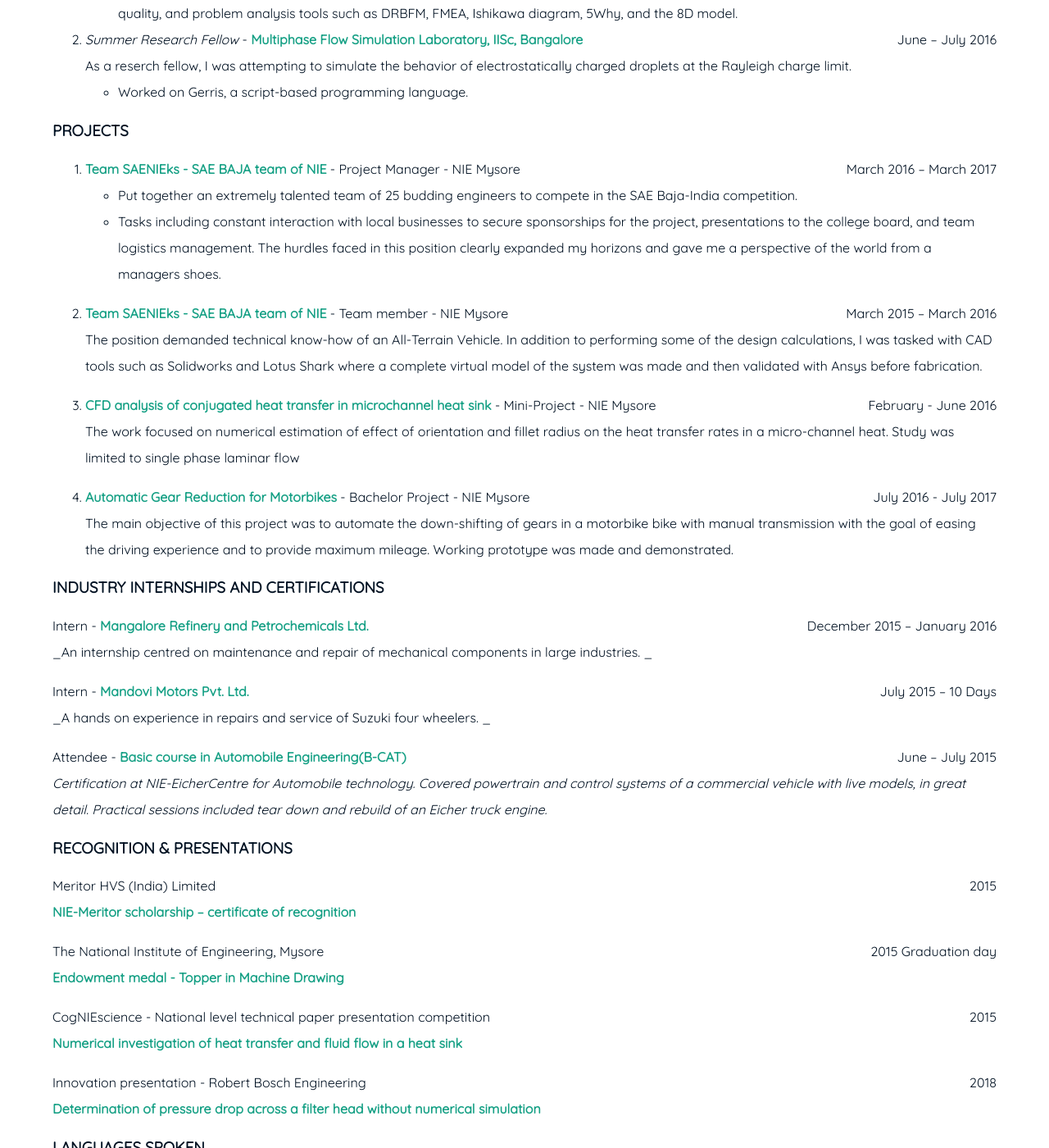
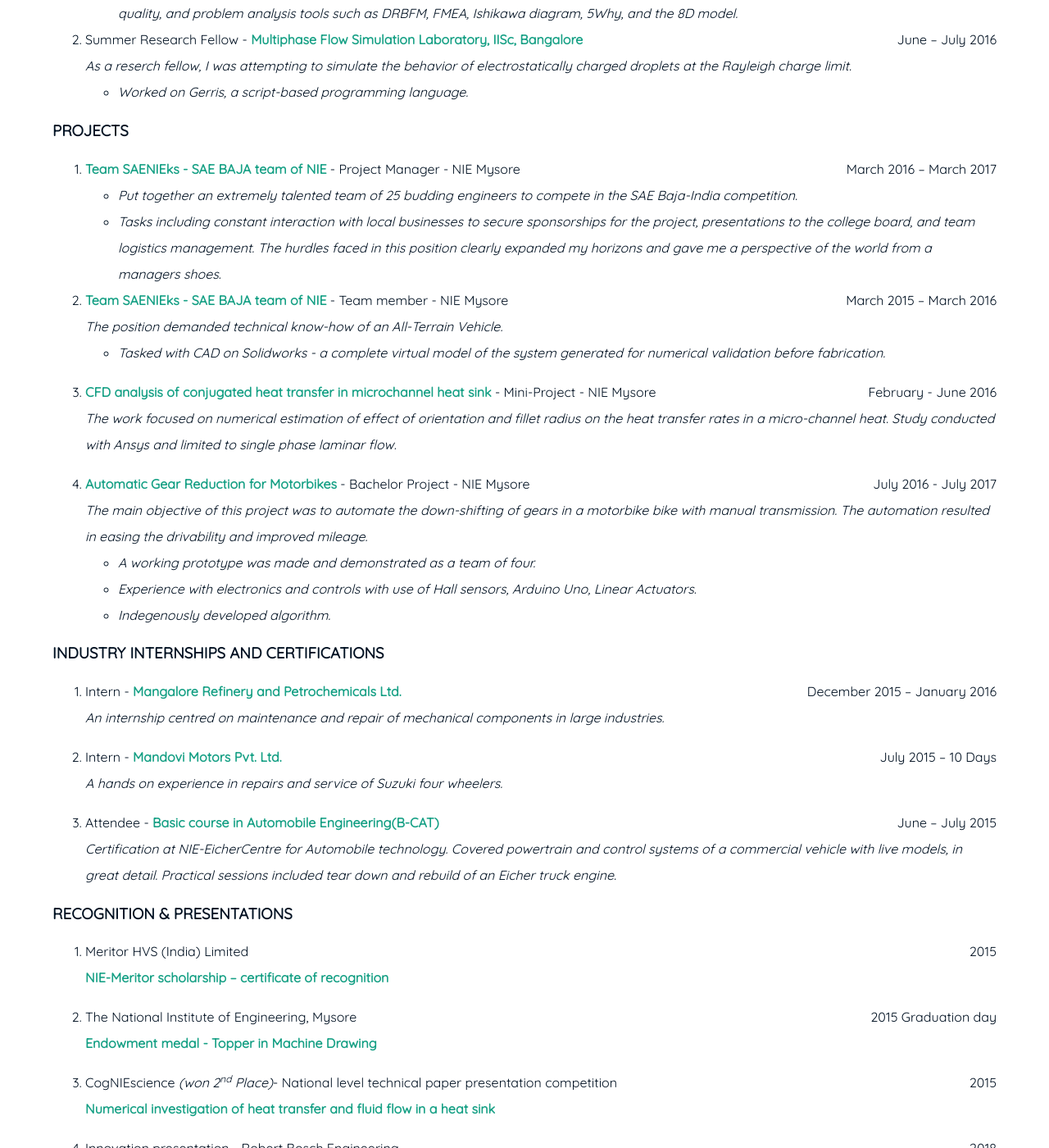
Before and after one commit to Stephen-Tellis/home, a Jekyll site: the page built from resume.md, in a window 1280 px wide and 1400 px high, scrolled down 1194 px. Shown: the whole window at 82% size. Built offline with Jekyll 4.4.1, drawn with Linux system fonts in a browser that asks for light colours; some of the changed text lies outside the part shown.

Commit message:
Update resume.md

```diff
--- a/resume.md
+++ b/resume.md
@@ -31,60 +31,62 @@
 
 ### WORK AND RESEARCH EXPERIENCE
 
-1. _Mechanical Engineer_ - **Robert Bosch Engineering and Business Solutions Pvt.
+1. Mechanical Engineer - **Robert Bosch Engineering and Business Solutions Pvt.
 Ltd** <span style="float: right; ">Sep 2017 - August 2019</span>
-As an engineer in the Filters team handling the design and development of diesel and oil filters for commercial vehile OEMs:
-- Engaged in technical activities such as design of plastic and sheet metal components, reverse engineering.
-- Tasked with complete project responsibilities including customer and supplier interaction.
-Experience at Bosch has not only strengthened my engineering foundations but also provided me hands-on experience in a variety of process, quality, and problem analysis tools such as DRBFM, FMEA, Ishikawa diagram, 5Why, and the 8D model.
+_As an engineer in the Filters team handling the design and development of diesel and oil filters for commercial vehile OEMs:_
+- _Engaged in technical activities such as design of plastic and sheet metal components, reverse engineering._
+- _Tasked with complete project responsibilities including customer and supplier interaction._
+_Experience at Bosch has not only strengthened my engineering foundations but also provided me hands-on experience in a variety of process, quality, and problem analysis tools such as DRBFM, FMEA, Ishikawa diagram, 5Why, and the 8D model._
 
 
-2. _Summer Research Fellow_ - **Multiphase Flow Simulation Laboratory, IISc, Bangalore** <span style="float: right; ">June – July 2016</span>
-As a reserch fellow, I was attempting to simulate the behavior of electrostatically charged droplets at the Rayleigh charge limit.
-- Worked on Gerris, a script-based programming language.
+2. Summer Research Fellow - **Multiphase Flow Simulation Laboratory, IISc, Bangalore** <span style="float: right; ">June – July 2016</span>
+_As a reserch fellow, I was attempting to simulate the behavior of electrostatically charged droplets at the Rayleigh charge limit._
+- _Worked on Gerris, a script-based programming language._
 
 
 ### PROJECTS
 
 1. **Team SAENIEks - SAE BAJA team of NIE** - Project Manager - NIE Mysore <span style="float: right; ">March 2016 – March 2017</span>
-- Put together an extremely talented team of 25 budding engineers to compete in the SAE Baja-India competition.
-- Tasks including constant interaction with local businesses to secure sponsorships for the project, presentations to the college board, and team logistics management.
-The hurdles faced in this position clearly expanded my horizons and gave me a perspective of the world from a managers shoes.
+- _Put together an extremely talented team of 25 budding engineers to compete in the SAE Baja-India competition._
+- _Tasks including constant interaction with local businesses to secure sponsorships for the project, presentations to the college board, and team logistics management._
+_The hurdles faced in this position clearly expanded my horizons and gave me a perspective of the world from a managers shoes._
 
 2. **Team SAENIEks - SAE BAJA team of NIE** - Team member - NIE Mysore <span style="float: right; ">March 2015 – March 2016</span>
-The position demanded technical know-how of an All-Terrain Vehicle. In addition to performing some of the design calculations, I was tasked with CAD tools such as Solidworks and Lotus Shark where a complete virtual model of the system was made and then validated with Ansys before fabrication.
+_The position demanded technical know-how of an All-Terrain Vehicle._
+- _Tasked with CAD on Solidworks - a complete virtual model of the system generated for numerical validation before fabrication._
 
 3. **CFD analysis of conjugated heat transfer in microchannel heat sink** - Mini-Project - NIE Mysore <span style="float: right; ">February - June 2016</span>
-The work focused on numerical estimation of effect of orientation and fillet radius on the heat transfer rates in a micro-channel heat. Study was limited to single phase laminar flow
+_The work focused on numerical estimation of effect of orientation and fillet radius on the heat transfer rates in a micro-channel heat. Study conducted with Ansys and limited to single phase laminar flow._
 
 4. **Automatic Gear Reduction for Motorbikes** - Bachelor Project - NIE Mysore <span style="float: right; ">July 2016 - July 2017</span>
-The main objective of this project was to automate the down-shifting of gears in a motorbike bike with manual transmission with the goal of easing the driving experience and to provide maximum mileage. Working prototype was made and demonstrated.
-
+_The main objective of this project was to automate the down-shifting of gears in a motorbike bike with manual transmission. The automation resulted in easing the drivability and improved mileage._
+- _A working prototype was made and demonstrated as a team of four._
+- _Experience with electronics and controls with use of Hall sensors, Arduino Uno, Linear Actuators._
+- _Indegenously developed algorithm._
 
 ### INDUSTRY INTERNSHIPS AND CERTIFICATIONS
 
-Intern - **Mangalore Refinery and Petrochemicals Ltd.** <span style="float: right; ">December 2015 – January 2016</span>
-_An internship centred on maintenance and repair of mechanical components in large industries.  _
+1. Intern - **Mangalore Refinery and Petrochemicals Ltd.** <span style="float: right; ">December 2015 – January 2016</span>
+_An internship centred on maintenance and repair of mechanical components in large industries._
 
-Intern - **Mandovi Motors Pvt. Ltd.** <span style="float: right; ">July 2015 – 10 Days</span>
-_A hands on experience in repairs and service of Suzuki four wheelers.   _
+2. Intern - **Mandovi Motors Pvt. Ltd.** <span style="float: right; ">July 2015 – 10 Days</span>
+_A hands on experience in repairs and service of Suzuki four wheelers._
 
-Attendee - **Basic course in Automobile Engineering(B-CAT)** <span style="float: right; ">June – July 2015</span>
+3. Attendee - **Basic course in Automobile Engineering(B-CAT)** <span style="float: right; ">June – July 2015</span>
 _Certification at NIE-EicherCentre for Automobile technology. Covered powertrain and control systems of a commercial vehicle with live models, in great detail. Practical sessions included tear down and rebuild of an Eicher truck engine._
-&nbsp;
 
 ### RECOGNITION & PRESENTATIONS
 
-Meritor HVS (India) Limited <span style="float: right; ">2015</span>
+1. Meritor HVS (India) Limited <span style="float: right; ">2015</span>
 **NIE-Meritor scholarship – certificate of recognition**
 
-The National Institute of Engineering, Mysore <span style="float: right; ">2015 Graduation day</span>
+2. The National Institute of Engineering, Mysore <span style="float: right; ">2015 Graduation day</span>
 **Endowment medal - Topper in Machine Drawing**
 
-CogNIEscience - National level technical paper presentation competition <span style="float: right; ">2015</span>
+3. CogNIEscience _(won 2<sup>nd</sup> Place)_- National level technical paper presentation competition <span style="float: right; ">2015</span>
 **Numerical investigation of heat transfer and fluid flow in a heat sink**
 
-Innovation presentation - Robert Bosch Engineering <span style="float: right; ">2018</span>
+4. Innovation presentation - Robert Bosch Engineering <span style="float: right; ">2018</span>
 **Determination of pressure drop across a filter head without numerical simulation**
 
 ### LANGUAGES SPOKEN
```
